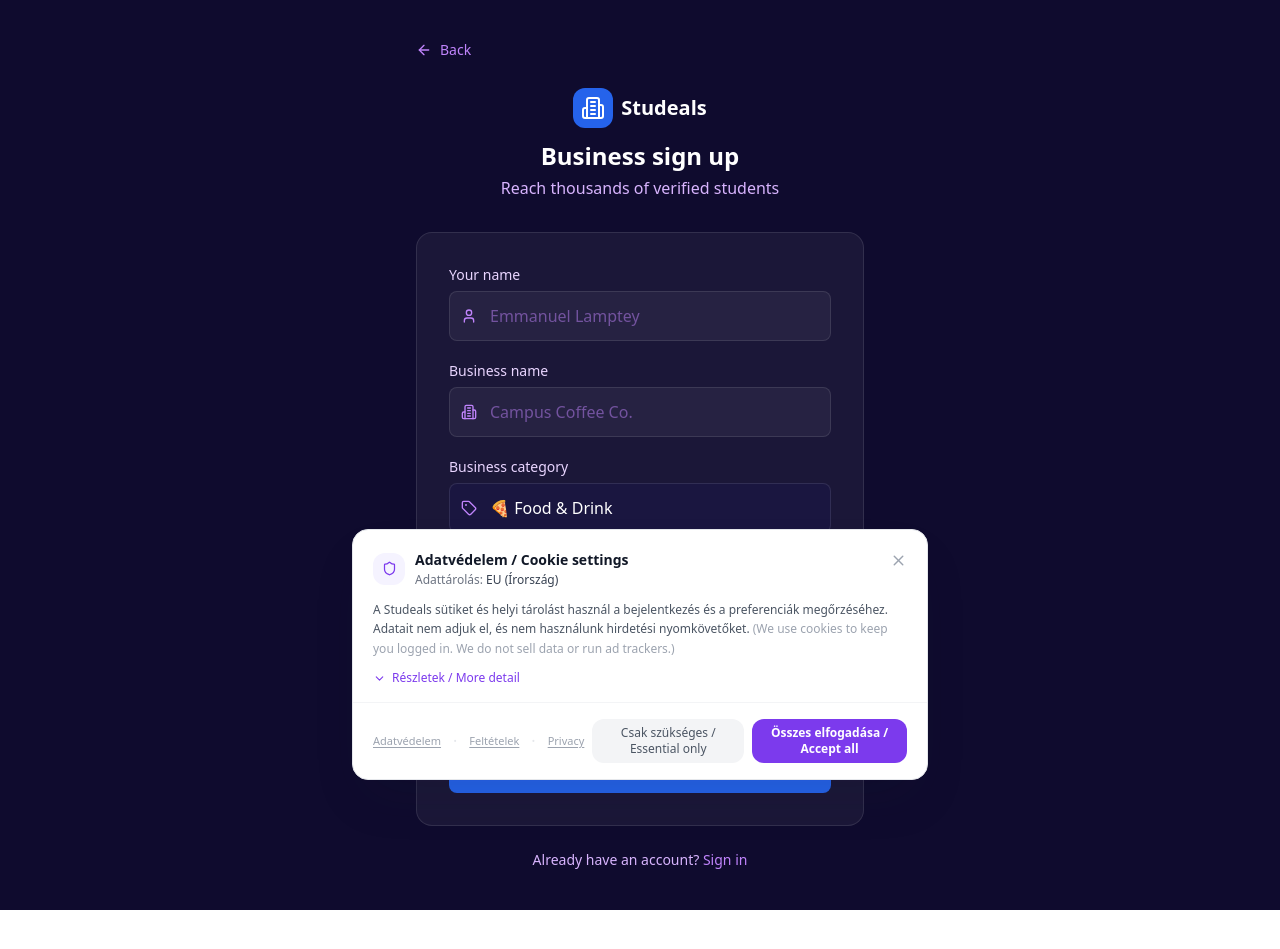
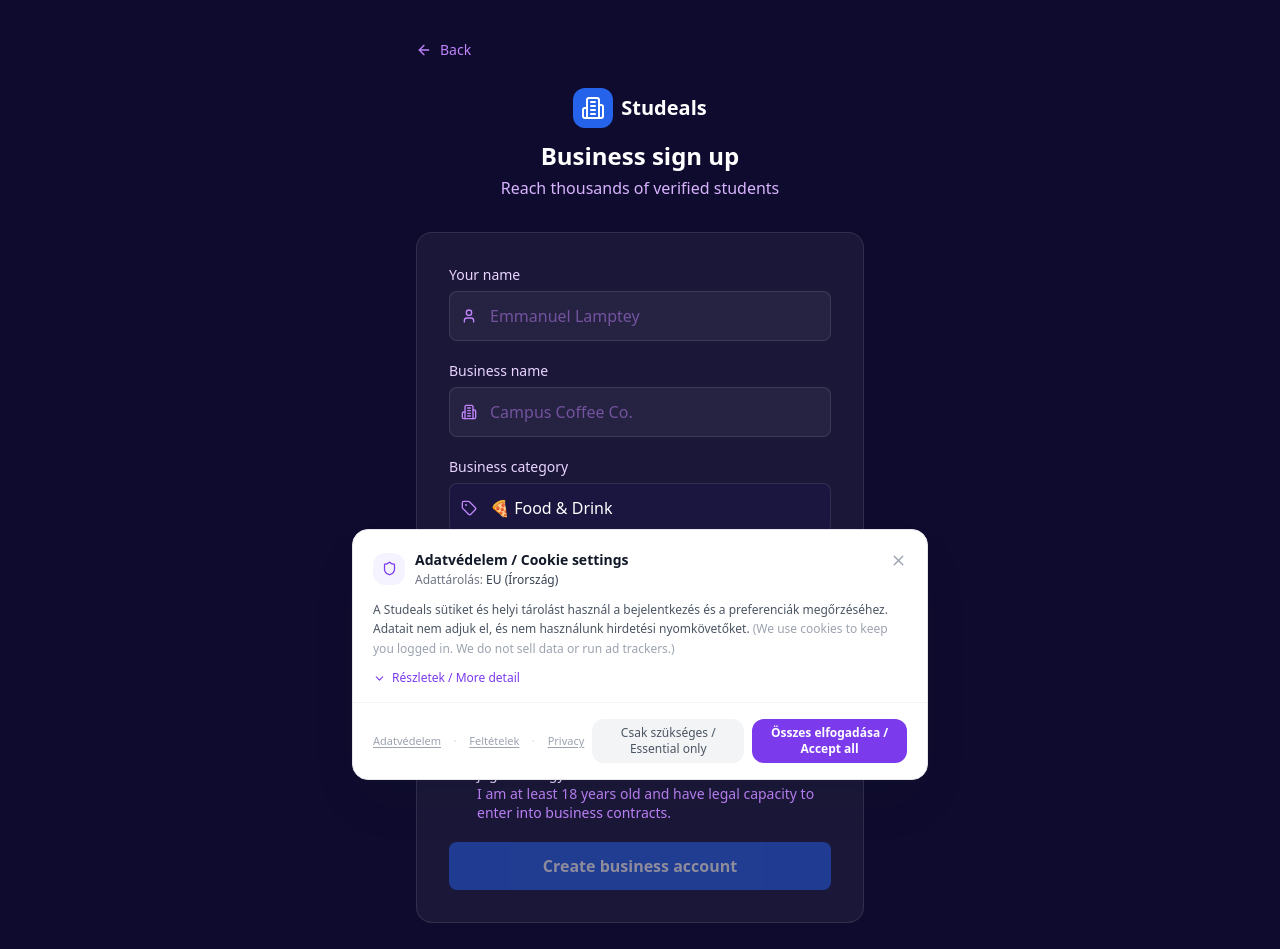
Before and after one commit to EMMANUEL-LAMPTEY-96/stud-deals, a Next.js app: page /sign-up/vendor in a window 1280 px wide. Shown: the top 949 px of the page. Built offline with nearby package versions, Linux system fonts and the light colour scheme.

Commit message:
feat: vendor signup age gate (18+) — Hungarian civil law Ptk. § 12–23

```diff
--- a/app/sign-up/vendor/page.tsx
+++ b/app/sign-up/vendor/page.tsx
@@ -2,6 +2,9 @@
 
 // =============================================================================
 // app/sign-up/vendor/page.tsx — Business Registration
+//
+// Age gate: vendors must be 18+ (Hungarian civil law — 2013. évi V. törvény,
+// Polgári Törvénykönyv § 12–23 — full legal capacity to enter contracts).
 // =============================================================================
 
 import { useState } from 'react';
@@ -10,7 +13,7 @@
 import { createClient } from '@/lib/supabase/client';
 import {
   Building2, Mail, Lock, User, Tag,
-  AlertCircle, Loader2, ArrowLeft, Eye, EyeOff
+  AlertCircle, Loader2, ArrowLeft, Eye, EyeOff, Shield
 } from 'lucide-react';
 
 const CATEGORIES = [
@@ -35,6 +38,8 @@
   const [showPassword, setShowPassword] = useState(false);
   const [loading, setLoading] = useState(false);
   const [error, setError] = useState('');
+  // Age gate — Hungarian civil law (Ptk. § 12-23): must be 18+ to enter contracts
+  const [ageConfirmed, setAgeConfirmed] = useState(false);
 
   async function handleSubmit(e: React.FormEvent) {
     e.preventDefault();
@@ -43,6 +48,13 @@
 
     if (password.length < 8) {
       setError('Password must be at least 8 characters.');
+      setLoading(false);
+      return;
+    }
+
+    // Age gate — Ptk. § 12: full legal capacity (cselekvőképesség) requires 18+
+    if (!ageConfirmed) {
+      setError('You must confirm you are at least 18 years old to create a business account.');
       setLoading(false);
       return;
     }
@@ -198,9 +210,32 @@
               )}
             </div>
 
+            {/* Age confirmation — Hungarian civil law (Ptk. § 12–23): 18+ required for contracts */}
+            <label className="flex items-start gap-3 cursor-pointer select-none">
+              <div className="mt-0.5 flex-shrink-0">
+                <input
+                  type="checkbox"
+                  checked={ageConfirmed}
+                  onChange={e => setAgeConfirmed(e.target.checked)}
+                  className="w-4 h-4 rounded border-white/20 bg-white/5 text-blue-600 focus:ring-blue-500 focus:ring-offset-0 cursor-pointer accent-blue-600"
+                />
+              </div>
+              <span className="text-sm text-purple-200 leading-snug">
+                Megerősítem, hogy betöltöttem a 18. életévemet és jogosult vagyok vállalkozói szerződést kötni.{' '}
+                <span className="text-purple-400 font-normal">I confirm I am at least 18 years old and have legal capacity to enter into business contracts.</span>
+              </span>
+            </label>
+
+            {ageConfirmed && (
+              <p className="flex items-center gap-1.5 text-xs text-blue-400">
+                <Shield className="w-3 h-3 flex-shrink-0" />
+                Legal capacity confirmed — you can create and manage business agreements
+              </p>
+            )}
+
             <button
               type="submit"
-              disabled={loading}
+              disabled={loading || !ageConfirmed}
               className="w-full bg-blue-600 hover:bg-blue-700 disabled:opacity-50 disabled:cursor-not-allowed text-white font-semibold py-3 rounded-lg transition-colors flex items-center justify-center gap-2"
             >
               {loading ? (
```
